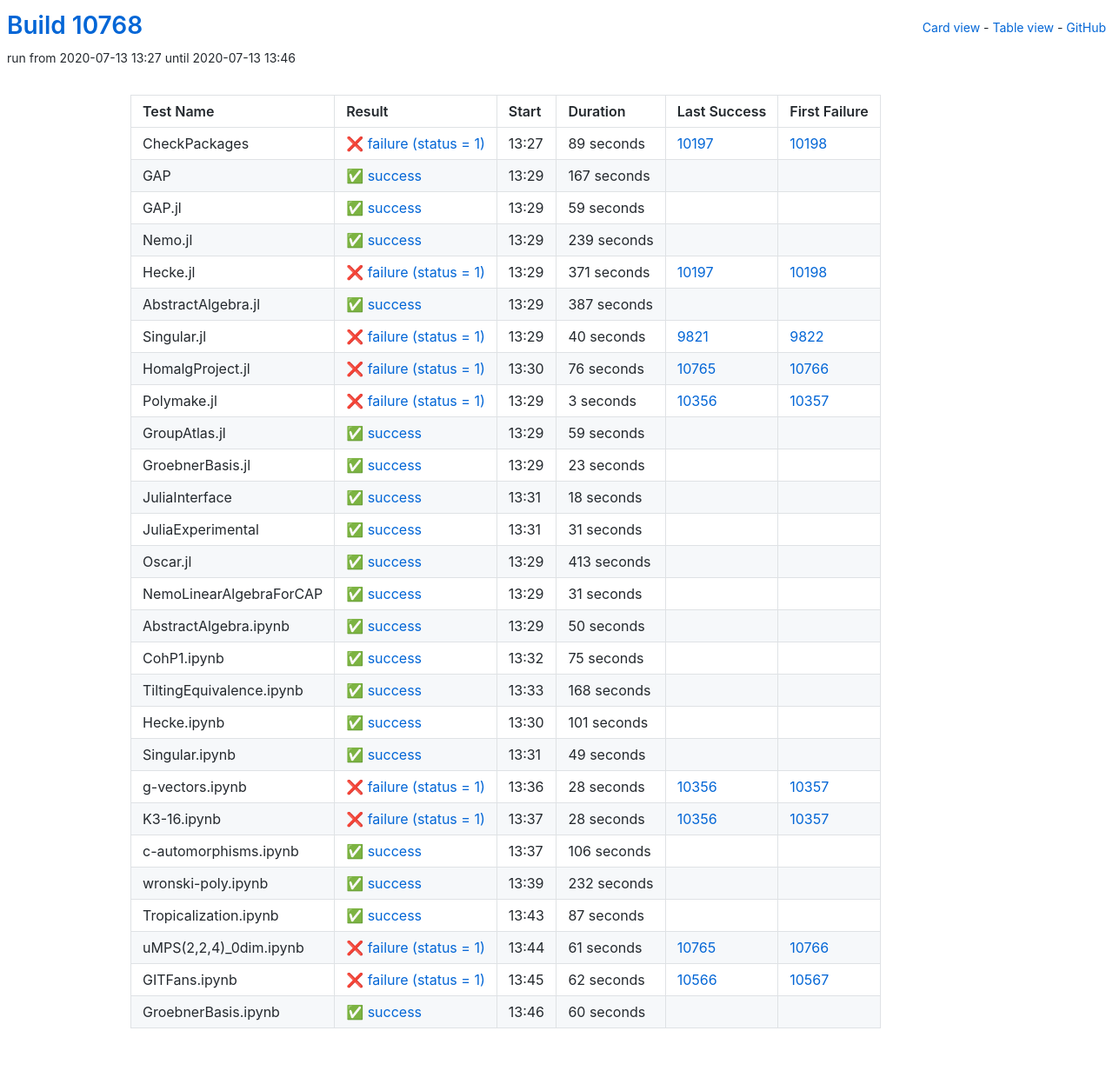
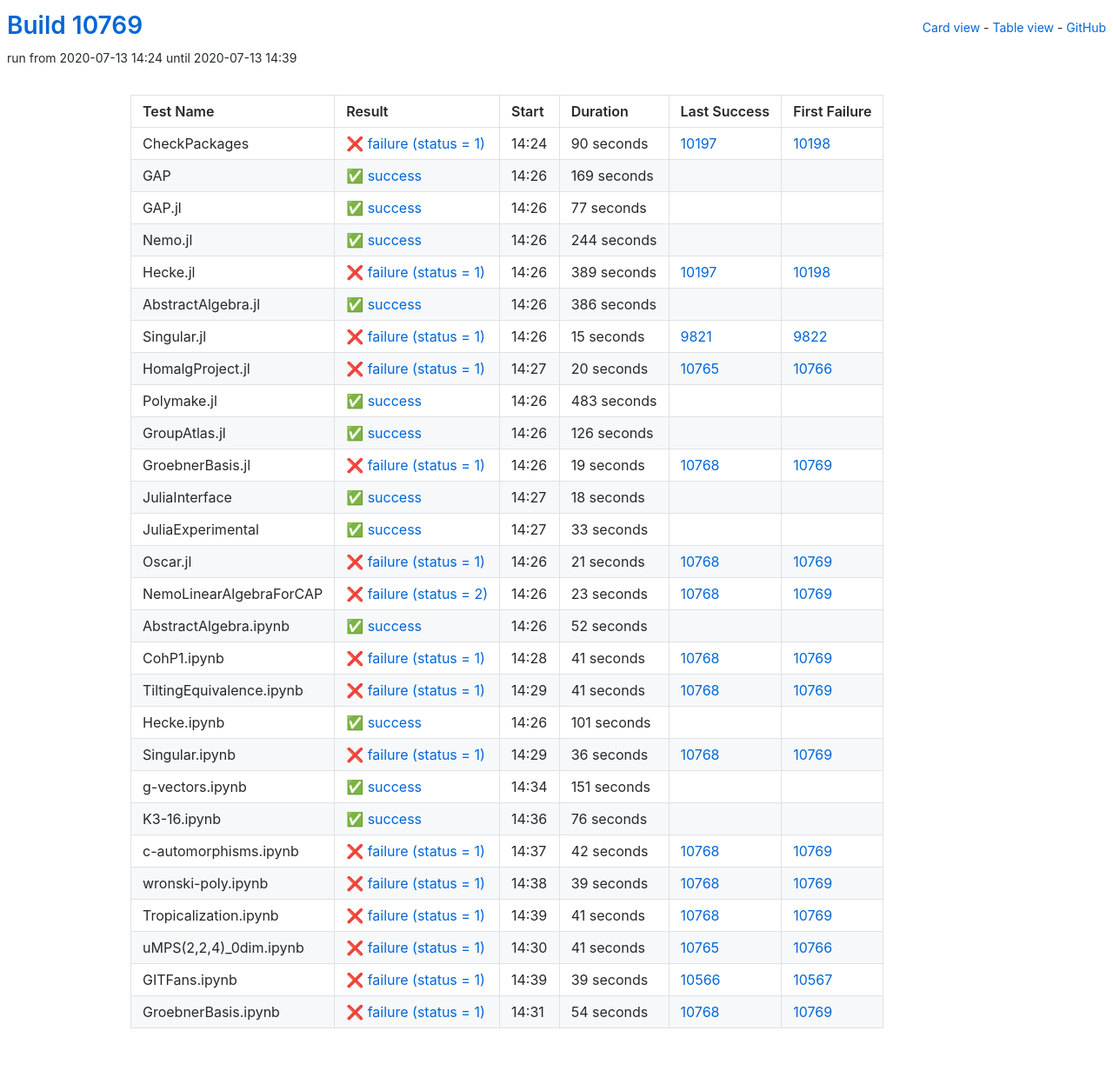
Before and after one commit to oscar-system/oscar-ci-status, a Jekyll site: the page built from table.html, in a window 1280 px wide. Shown: the whole page at 87% size. Built offline with Jekyll 4.4.1, drawn with Linux system fonts in a browser that asks for light colours.

Commit message:
Build #10769

```diff
--- a/_data/ci.yml
+++ b/_data/ci.yml
@@ -1,6 +1,6 @@
 ---
-build: 10768
-build_url: https://oscarci.mathematik.uni-kl.de/job/oscar/10768/
+build: 10769
+build_url: https://oscarci.mathematik.uni-kl.de/job/oscar/10769/
 job: oscar
 organization: oscar-system
 repo: oscar-ci-status
@@ -8,140 +8,140 @@
 tests:
 - name: CheckPackages
   id: checkpackages
-  log: https://oscarci.mathematik.uni-kl.de/job/oscar/10768/artifact/logs/build-10768/CheckPackages.log
-  start: 2020-07-13 13:27
+  log: https://oscarci.mathematik.uni-kl.de/job/oscar/10769/artifact/logs/build-10769/CheckPackages.log
+  start: 2020-07-13 14:24
   success: false
   exitcode: 1
   status: failure
-  duration: 89
+  duration: 90
   last_success: 10197
   last_success_url: https://oscarci.mathematik.uni-kl.de/job/oscar/10197/
   first_failure: 10198
   first_failure_url: https://oscarci.mathematik.uni-kl.de/job/oscar/10198/
 - name: GAP
   id: gap
-  log: https://oscarci.mathematik.uni-kl.de/job/oscar/10768/artifact/logs/build-10768/GAP.log
-  start: 2020-07-13 13:29
+  log: https://oscarci.mathematik.uni-kl.de/job/oscar/10769/artifact/logs/build-10769/GAP.log
+  start: 2020-07-13 14:26
   success: true
   exitcode: 0
   status: success
-  duration: 167
+  duration: 169
   last_success: false
   last_success_url:
   first_failure: false
   first_failure_url:
 - name: GAP.jl
   id: gap-jl
-  log: https://oscarci.mathematik.uni-kl.de/job/oscar/10768/artifact/logs/build-10768/GAP.jl.log
-  start: 2020-07-13 13:29
+  log: https://oscarci.mathematik.uni-kl.de/job/oscar/10769/artifact/logs/build-10769/GAP.jl.log
+  start: 2020-07-13 14:26
   success: true
   exitcode: 0
   status: success
-  duration: 59
+  duration: 77
   last_success: false
   last_success_url:
   first_failure: false
   first_failure_url:
 - name: Nemo.jl
   id: nemo-jl
-  log: https://oscarci.mathematik.uni-kl.de/job/oscar/10768/artifact/logs/build-10768/Nemo.jl.log
-  start: 2020-07-13 13:29
+  log: https://oscarci.mathematik.uni-kl.de/job/oscar/10769/artifact/logs/build-10769/Nemo.jl.log
+  start: 2020-07-13 14:26
   success: true
   exitcode: 0
   status: success
-  duration: 239
+  duration: 244
   last_success: false
   last_success_url:
   first_failure: false
   first_failure_url:
 - name: Hecke.jl
   id: hecke-jl
-  log: https://oscarci.mathematik.uni-kl.de/job/oscar/10768/artifact/logs/build-10768/Hecke.jl.log
-  start: 2020-07-13 13:29
+  log: https://oscarci.mathematik.uni-kl.de/job/oscar/10769/artifact/logs/build-10769/Hecke.jl.log
+  start: 2020-07-13 14:26
   success: false
   exitcode: 1
   status: failure
-  duration: 371
+  duration: 389
   last_success: 10197
   last_success_url: https://oscarci.mathematik.uni-kl.de/job/oscar/10197/
   first_failure: 10198
   first_failure_url: https://oscarci.mathematik.uni-kl.de/job/oscar/10198/
 - name: AbstractAlgebra.jl
   id: abstractalgebra-jl
-  log: https://oscarci.mathematik.uni-kl.de/job/oscar/10768/artifact/logs/build-10768/AbstractAlgebra.jl.log
-  start: 2020-07-13 13:29
+  log: https://oscarci.mathematik.uni-kl.de/job/oscar/10769/artifact/logs/build-10769/AbstractAlgebra.jl.log
+  start: 2020-07-13 14:26
   success: true
   exitcode: 0
   status: success
-  duration: 387
+  duration: 386
   last_success: false
   last_success_url:
   first_failure: false
   first_failure_url:
 - name: Singular.jl
   id: singular-jl
-  log: https://oscarci.mathematik.uni-kl.de/job/oscar/10768/artifact/logs/build-10768/Singular.jl.log
-  start: 2020-07-13 13:29
+  log: https://oscarci.mathematik.uni-kl.de/job/oscar/10769/artifact/logs/build-10769/Singular.jl.log
+  start: 2020-07-13 14:26
   success: false
   exitcode: 1
   status: failure
-  duration: 40
+  duration: 15
   last_success: 9821
   last_success_url: https://oscarci.mathematik.uni-kl.de/job/oscar/9821/
   first_failure: 9822
   first_failure_url: https://oscarci.mathematik.uni-kl.de/job/oscar/9822/
 - name: HomalgProject.jl
   id: homalgproject-jl
-  log: https://oscarci.mathematik.uni-kl.de/job/oscar/10768/artifact/logs/build-10768/HomalgProject.jl.log
-  start: 2020-07-13 13:30
+  log: https://oscarci.mathematik.uni-kl.de/job/oscar/10769/artifact/logs/build-10769/HomalgProject.jl.log
+  start: 2020-07-13 14:27
   success: false
   exitcode: 1
   status: failure
-  duration: 76
+  duration: 20
   last_success: 10765
   last_success_url: https://oscarci.mathematik.uni-kl.de/job/oscar/10765/
   first_failure: 10766
   first_failure_url: https://oscarci.mathematik.uni-kl.de/job/oscar/10766/
 - name: Polymake.jl
   id: polymake-jl
-  log: https://oscarci.mathematik.uni-kl.de/job/oscar/10768/artifact/logs/build-10768/Polymake.jl.log
-  start: 2020-07-13 13:29
-  success: false
-  exitcode: 1
-  status: failure
-  duration: 3
-  last_success: 10356
-  last_success_url: https://oscarci.mathematik.uni-kl.de/job/oscar/10356/
-  first_failure: 10357
-  first_failure_url: https://oscarci.mathematik.uni-kl.de/job/oscar/10357/
-- name: GroupAtlas.jl
-  id: groupatlas-jl
-  log: https://oscarci.mathematik.uni-kl.de/job/oscar/10768/artifact/logs/build-10768/GroupAtlas.jl.log
-  start: 2020-07-13 13:29
+  log: https://oscarci.mathematik.uni-kl.de/job/oscar/10769/artifact/logs/build-10769/Polymake.jl.log
+  start: 2020-07-13 14:26
   success: true
   exitcode: 0
   status: success
-  duration: 59
+  duration: 483
+  last_success: false
+  last_success_url:
+  first_failure: false
+  first_failure_url:
+- name: GroupAtlas.jl
+  id: groupatlas-jl
+  log: https://oscarci.mathematik.uni-kl.de/job/oscar/10769/artifact/logs/build-10769/GroupAtlas.jl.log
+  start: 2020-07-13 14:26
+  success: true
+  exitcode: 0
+  status: success
+  duration: 126
   last_success: false
   last_success_url:
   first_failure: false
   first_failure_url:
 - name: GroebnerBasis.jl
   id: groebnerbasis-jl
-  log: https://oscarci.mathematik.uni-kl.de/job/oscar/10768/artifact/logs/build-10768/GroebnerBasis.jl.log
-  start: 2020-07-13 13:29
-  success: true
-  exitcode: 0
-  status: success
-  duration: 23
-  last_success: false
-  last_success_url:
-  first_failure: false
-  first_failure_url:
+  log: https://oscarci.mathematik.uni-kl.de/job/oscar/10769/artifact/logs/build-10769/GroebnerBasis.jl.log
+  start: 2020-07-13 14:26
+  success: false
+  exitcode: 1
+  status: failure
+  duration: 19
+  last_success: 10768
+  last_success_url: https://oscarci.mathematik.uni-kl.de/job/oscar/10768/
+  first_failure: 10769
+  first_failure_url: https://oscarci.mathematik.uni-kl.de/job/oscar/10769/
 - name: JuliaInterface
   id: juliainterface
-  log: https://oscarci.mathematik.uni-kl.de/job/oscar/10768/artifact/logs/build-10768/JuliaInterface.log
-  start: 2020-07-13 13:31
+  log: https://oscarci.mathematik.uni-kl.de/job/oscar/10769/artifact/logs/build-10769/JuliaInterface.log
+  start: 2020-07-13 14:27
   success: true
   exitcode: 0
   status: success
@@ -152,80 +152,80 @@
   first_failure_url:
 - name: JuliaExperimental
   id: juliaexperimental
-  log: https://oscarci.mathematik.uni-kl.de/job/oscar/10768/artifact/logs/build-10768/JuliaExperimental.log
-  start: 2020-07-13 13:31
+  log: https://oscarci.mathematik.uni-kl.de/job/oscar/10769/artifact/logs/build-10769/JuliaExperimental.log
+  start: 2020-07-13 14:27
   success: true
   exitcode: 0
   status: success
-  duration: 31
+  duration: 33
   last_success: false
   last_success_url:
   first_failure: false
   first_failure_url:
 - name: Oscar.jl
   id: oscar-jl
-  log: https://oscarci.mathematik.uni-kl.de/job/oscar/10768/artifact/logs/build-10768/Oscar.jl.log
-  start: 2020-07-13 13:29
+  log: https://oscarci.mathematik.uni-kl.de/job/oscar/10769/artifact/logs/build-10769/Oscar.jl.log
+  start: 2020-07-13 14:26
+  success: false
+  exitcode: 1
+  status: failure
+  duration: 21
+  last_success: 10768
+  last_success_url: https://oscarci.mathematik.uni-kl.de/job/oscar/10768/
+  first_failure: 10769
+  first_failure_url: https://oscarci.mathematik.uni-kl.de/job/oscar/10769/
+- name: NemoLinearAlgebraForCAP
+  id: nemolinearalgebraforcap
+  log: https://oscarci.mathematik.uni-kl.de/job/oscar/10769/artifact/logs/build-10769/NemoLinearAlgebraForCAP.log
+  start: 2020-07-13 14:26
+  success: false
+  exitcode: 2
+  status: failure
+  duration: 23
+  last_success: 10768
+  last_success_url: https://oscarci.mathematik.uni-kl.de/job/oscar/10768/
+  first_failure: 10769
+  first_failure_url: https://oscarci.mathematik.uni-kl.de/job/oscar/10769/
+- name: AbstractAlgebra.ipynb
+  id: abstractalgebra-ipynb
+  log: https://oscarci.mathematik.uni-kl.de/job/oscar/10769/artifact/logs/build-10769/AbstractAlgebra.ipynb.log
+  start: 2020-07-13 14:26
   success: true
   exitcode: 0
   status: success
-  duration: 413
-  last_success: false
-  last_success_url:
-  first_failure: false
-  first_failure_url:
-- name: NemoLinearAlgebraForCAP
-  id: nemolinearalgebraforcap
-  log: https://oscarci.mathematik.uni-kl.de/job/oscar/10768/artifact/logs/build-10768/NemoLinearAlgebraForCAP.log
-  start: 2020-07-13 13:29
-  success: true
-  exitcode: 0
-  status: success
-  duration: 31
-  last_success: false
-  last_success_url:
-  first_failure: false
-  first_failure_url:
-- name: AbstractAlgebra.ipynb
-  id: abstractalgebra-ipynb
-  log: https://oscarci.mathematik.uni-kl.de/job/oscar/10768/artifact/logs/build-10768/AbstractAlgebra.ipynb.log
-  start: 2020-07-13 13:29
-  success: true
-  exitcode: 0
-  status: success
-  duration: 50
+  duration: 52
   last_success: false
   last_success_url:
   first_failure: false
   first_failure_url:
 - name: CohP1.ipynb
   id: cohp1-ipynb
-  log: https://oscarci.mathematik.uni-kl.de/job/oscar/10768/artifact/logs/build-10768/CohP1.ipynb.log
-  start: 2020-07-13 13:32
-  success: true
-  exitcode: 0
-  status: success
-  duration: 75
-  last_success: false
-  last_success_url:
-  first_failure: false
-  first_failure_url:
+  log: https://oscarci.mathematik.uni-kl.de/job/oscar/10769/artifact/logs/build-10769/CohP1.ipynb.log
+  start: 2020-07-13 14:28
+  success: false
+  exitcode: 1
+  status: failure
+  duration: 41
+  last_success: 10768
+  last_success_url: https://oscarci.mathematik.uni-kl.de/job/oscar/10768/
+  first_failure: 10769
+  first_failure_url: https://oscarci.mathematik.uni-kl.de/job/oscar/10769/
 - name: TiltingEquivalence.ipynb
   id: tiltingequivalence-ipynb
-  log: https://oscarci.mathematik.uni-kl.de/job/oscar/10768/artifact/logs/build-10768/TiltingEquivalence.ipynb.log
-  start: 2020-07-13 13:33
-  success: true
-  exitcode: 0
-  status: success
-  duration: 168
-  last_success: false
-  last_success_url:
-  first_failure: false
-  first_failure_url:
+  log: https://oscarci.mathematik.uni-kl.de/job/oscar/10769/artifact/logs/build-10769/TiltingEquivalence.ipynb.log
+  start: 2020-07-13 14:29
+  success: false
+  exitcode: 1
+  status: failure
+  duration: 41
+  last_success: 10768
+  last_success_url: https://oscarci.mathematik.uni-kl.de/job/oscar/10768/
+  first_failure: 10769
+  first_failure_url: https://oscarci.mathematik.uni-kl.de/job/oscar/10769/
 - name: Hecke.ipynb
   id: hecke-ipynb
-  log: https://oscarci.mathematik.uni-kl.de/job/oscar/10768/artifact/logs/build-10768/Hecke.ipynb.log
-  start: 2020-07-13 13:30
+  log: https://oscarci.mathematik.uni-kl.de/job/oscar/10769/artifact/logs/build-10769/Hecke.ipynb.log
+  start: 2020-07-13 14:26
   success: true
   exitcode: 0
   status: success
@@ -236,109 +236,109 @@
   first_failure_url:
 - name: Singular.ipynb
   id: singular-ipynb
-  log: https://oscarci.mathematik.uni-kl.de/job/oscar/10768/artifact/logs/build-10768/Singular.ipynb.log
-  start: 2020-07-13 13:31
+  log: https://oscarci.mathematik.uni-kl.de/job/oscar/10769/artifact/logs/build-10769/Singular.ipynb.log
+  start: 2020-07-13 14:29
+  success: false
+  exitcode: 1
+  status: failure
+  duration: 36
+  last_success: 10768
+  last_success_url: https://oscarci.mathematik.uni-kl.de/job/oscar/10768/
+  first_failure: 10769
+  first_failure_url: https://oscarci.mathematik.uni-kl.de/job/oscar/10769/
+- name: g-vectors.ipynb
+  id: g-vectors-ipynb
+  log: https://oscarci.mathematik.uni-kl.de/job/oscar/10769/artifact/logs/build-10769/g-vectors.ipynb.log
+  start: 2020-07-13 14:34
   success: true
   exitcode: 0
   status: success
-  duration: 49
+  duration: 151
   last_success: false
   last_success_url:
   first_failure: false
   first_failure_url:
-- name: g-vectors.ipynb
-  id: g-vectors-ipynb
-  log: https://oscarci.mathematik.uni-kl.de/job/oscar/10768/artifact/logs/build-10768/g-vectors.ipynb.log
-  start: 2020-07-13 13:36
-  success: false
-  exitcode: 1
-  status: failure
-  duration: 28
-  last_success: 10356
-  last_success_url: https://oscarci.mathematik.uni-kl.de/job/oscar/10356/
-  first_failure: 10357
-  first_failure_url: https://oscarci.mathematik.uni-kl.de/job/oscar/10357/
 - name: K3-16.ipynb
   id: k3-16-ipynb
-  log: https://oscarci.mathematik.uni-kl.de/job/oscar/10768/artifact/logs/build-10768/K3-16.ipynb.log
-  start: 2020-07-13 13:37
-  success: false
-  exitcode: 1
-  status: failure
-  duration: 28
-  last_success: 10356
-  last_success_url: https://oscarci.mathematik.uni-kl.de/job/oscar/10356/
-  first_failure: 10357
-  first_failure_url: https://oscarci.mathematik.uni-kl.de/job/oscar/10357/
-- name: c-automorphisms.ipynb
-  id: c-automorphisms-ipynb
-  log: https://oscarci.mathematik.uni-kl.de/job/oscar/10768/artifact/logs/build-10768/c-automorphisms.ipynb.log
-  start: 2020-07-13 13:37
+  log: https://oscarci.mathematik.uni-kl.de/job/oscar/10769/artifact/logs/build-10769/K3-16.ipynb.log
+  start: 2020-07-13 14:36
   success: true
   exitcode: 0
   status: success
-  duration: 106
+  duration: 76
   last_success: false
   last_success_url:
   first_failure: false
   first_failure_url:
-- name: wronski-poly.ipynb
-  id: wronski-poly-ipynb
-  log: https://oscarci.mathematik.uni-kl.de/job/oscar/10768/artifact/logs/build-10768/wronski-poly.ipynb.log
-  start: 2020-07-13 13:39
-  success: true
-  exitcode: 0
-  status: success
-  duration: 232
-  last_success: false
-  last_success_url:
-  first_failure: false
-  first_failure_url:
-- name: Tropicalization.ipynb
-  id: tropicalization-ipynb
-  log: https://oscarci.mathematik.uni-kl.de/job/oscar/10768/artifact/logs/build-10768/Tropicalization.ipynb.log
-  start: 2020-07-13 13:43
-  success: true
-  exitcode: 0
-  status: success
-  duration: 87
-  last_success: false
-  last_success_url:
-  first_failure: false
-  first_failure_url:
-- name: uMPS(2,2,4)_0dim.ipynb
-  id: umps-2-2-4-0dim-ipynb
-  log: https://oscarci.mathematik.uni-kl.de/job/oscar/10768/artifact/logs/build-10768/uMPS-2-2-4-_0dim.ipynb.log
-  start: 2020-07-13 13:44
+- name: c-automorphisms.ipynb
+  id: c-automorphisms-ipynb
+  log: https://oscarci.mathematik.uni-kl.de/job/oscar/10769/artifact/logs/build-10769/c-automorphisms.ipynb.log
+  start: 2020-07-13 14:37
   success: false
   exitcode: 1
   status: failure
-  duration: 61
+  duration: 42
+  last_success: 10768
+  last_success_url: https://oscarci.mathematik.uni-kl.de/job/oscar/10768/
+  first_failure: 10769
+  first_failure_url: https://oscarci.mathematik.uni-kl.de/job/oscar/10769/
+- name: wronski-poly.ipynb
+  id: wronski-poly-ipynb
+  log: https://oscarci.mathematik.uni-kl.de/job/oscar/10769/artifact/logs/build-10769/wronski-poly.ipynb.log
+  start: 2020-07-13 14:38
+  success: false
+  exitcode: 1
+  status: failure
+  duration: 39
+  last_success: 10768
+  last_success_url: https://oscarci.mathematik.uni-kl.de/job/oscar/10768/
+  first_failure: 10769
+  first_failure_url: https://oscarci.mathematik.uni-kl.de/job/oscar/10769/
+- name: Tropicalization.ipynb
+  id: tropicalization-ipynb
+  log: https://oscarci.mathematik.uni-kl.de/job/oscar/10769/artifact/logs/build-10769/Tropicalization.ipynb.log
+  start: 2020-07-13 14:39
+  success: false
+  exitcode: 1
+  status: failure
+  duration: 41
+  last_success: 10768
+  last_success_url: https://oscarci.mathematik.uni-kl.de/job/oscar/10768/
+  first_failure: 10769
+  first_failure_url: https://oscarci.mathematik.uni-kl.de/job/oscar/10769/
+- name: uMPS(2,2,4)_0dim.ipynb
+  id: umps-2-2-4-0dim-ipynb
+  log: https://oscarci.mathematik.uni-kl.de/job/oscar/10769/artifact/logs/build-10769/uMPS-2-2-4-_0dim.ipynb.log
+  start: 2020-07-13 14:30
+  success: false
+  exitcode: 1
+  status: failure
+  duration: 41
   last_success: 10765
   last_success_url: https://oscarci.mathematik.uni-kl.de/job/oscar/10765/
   first_failure: 10766
   first_failure_url: https://oscarci.mathematik.uni-kl.de/job/oscar/10766/
 - name: GITFans.ipynb
   id: gitfans-ipynb
-  log: https://oscarci.mathematik.uni-kl.de/job/oscar/10768/artifact/logs/build-10768/GITFans.ipynb.log
-  start: 2020-07-13 13:45
+  log: https://oscarci.mathematik.uni-kl.de/job/oscar/10769/artifact/logs/build-10769/GITFans.ipynb.log
+  start: 2020-07-13 14:39
   success: false
   exitcode: 1
   status: failure
-  duration: 62
+  duration: 39
   last_success: 10566
   last_success_url: https://oscarci.mathematik.uni-kl.de/job/oscar/10566/
   first_failure: 10567
   first_failure_url: https://oscarci.mathematik.uni-kl.de/job/oscar/10567/
 - name: GroebnerBasis.ipynb
   id: groebnerbasis-ipynb
-  log: https://oscarci.mathematik.uni-kl.de/job/oscar/10768/artifact/logs/build-10768/GroebnerBasis.ipynb.log
-  start: 2020-07-13 13:46
-  success: true
-  exitcode: 0
-  status: success
-  duration: 60
-  last_success: false
-  last_success_url:
-  first_failure: false
-  first_failure_url:
+  log: https://oscarci.mathematik.uni-kl.de/job/oscar/10769/artifact/logs/build-10769/GroebnerBasis.ipynb.log
+  start: 2020-07-13 14:31
+  success: false
+  exitcode: 1
+  status: failure
+  duration: 54
+  last_success: 10768
+  last_success_url: https://oscarci.mathematik.uni-kl.de/job/oscar/10768/
+  first_failure: 10769
+  first_failure_url: https://oscarci.mathematik.uni-kl.de/job/oscar/10769/
```
Also changed, not shown: README.md.
